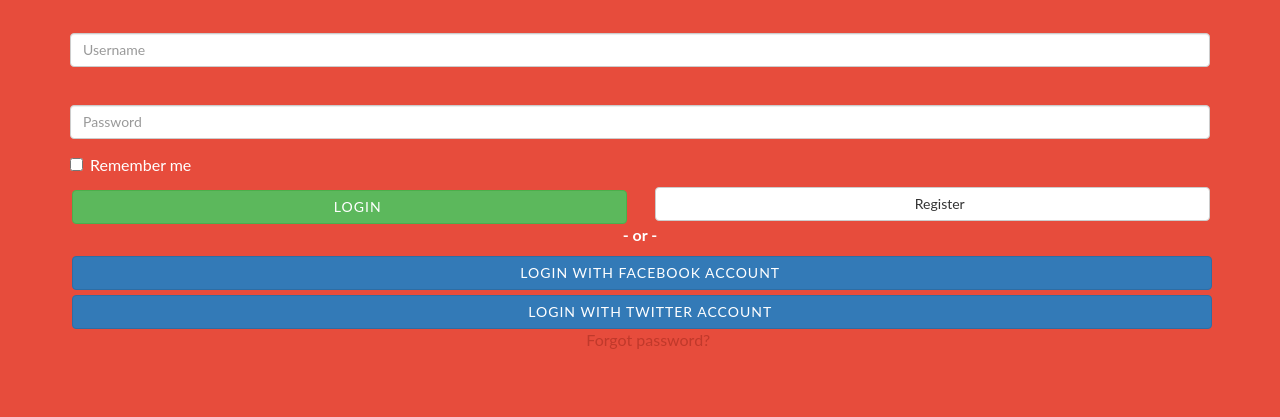
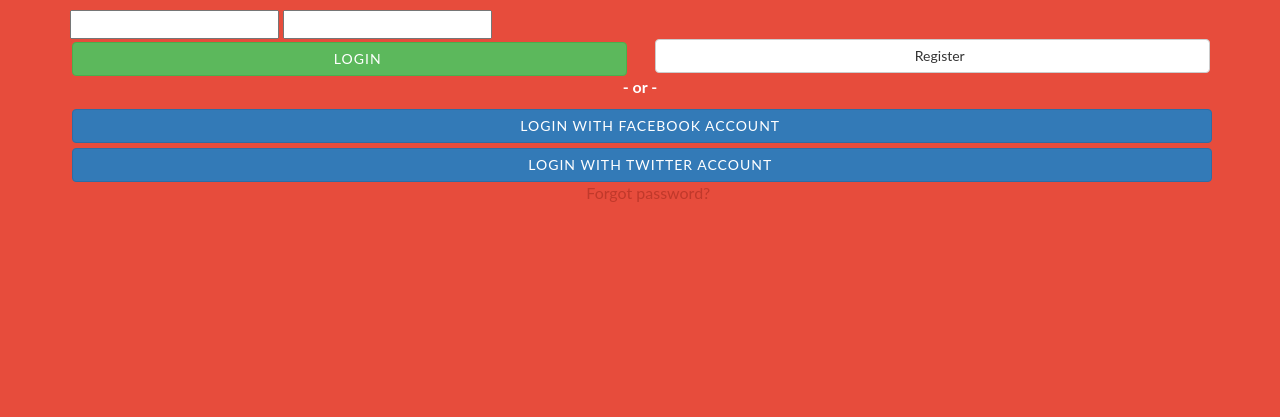
Before and after one commit to PiotrJander/nakranach, a Django app: template app/templates/registration/login.html in a window 1280 px wide. Shown: the part 353-770 px from the top of the page. Run offline with Django 3.2, Linux system fonts and the light colour scheme; the template is opened without the code that fills it, so the values that code supplies are empty, except form fields; tables that the repository leaves empty hold one stand-in row (values such as "Sample post"); form fields are guessed from the names that the template uses; parts of the project's set-up code (start-up, migrations or seed data) failed here and were passed over; some libraries are stand-ins or nearby versions; some web fonts are replaced.

Commit message:
Added login page.

```diff
--- a/app/main/urls.py
+++ b/app/main/urls.py
@@ -4,9 +4,13 @@ from haystack.views import SearchView, search_view_factory
 from haystack.forms import HighlightedModelSearchForm
 
 from .views import *
+from .views.landing import landing
 
 urlpatterns = patterns('',
-    url(r'^$', IndexView.as_view(), name='index'),
+    # url(r'^$', IndexView.as_view(), name='index'),
+    url(r'^$', landing, name='landing'),
+    url(r'^login/$', 'django.contrib.auth.views.login', name='login'),
+    url(r'^logout/$', 'django.contrib.auth.views.logout', name='logout', kwargs={'next_page': '/login/'}),
     url(r'pubs/search/$', search_view_factory(
         form_class=HighlightedModelSearchForm,
         view_class=SearchView,
--- a/app/settings/base.py
+++ b/app/settings/base.py
@@ -123,5 +123,9 @@ HAYSTACK_CONNECTIONS = {
     },
 }
 
+# login
+LOGIN_URL = '/login/'
+LOGIN_REDIRECT_URL = '/'
+
 from .api import *
 from .fb import *
--- a/app/styles/main.less
+++ b/app/styles/main.less
@@ -20,9 +20,9 @@
 // Morris
 @import "../../bower_components/morrisjs/less/morris.core.less";
 
-//// Niftymodals
-//@import (inline) "../../bower_components/niftymodals/css/default.css";
-//@import (inline) "../../bower_components/niftymodals/css/component.css";
+// Niftymodals
+@import (inline) "../../bower_components/niftymodals/css/default.css";
+@import (inline) "../../bower_components/niftymodals/css/component.css";
 
 // Sortable
 @import (inline) "../../bower_components/sortable/css/sortable-theme-bootstrap.css";
--- a/app/templates/base_site.html
+++ b/app/templates/base_site.html
@@ -10,7 +10,7 @@
   <link rel="stylesheet" href="{% static 'css/main.css' %}"/>
 {% endblock %}
 </head>
-<body>
+<body class="{% block lanceng_body_classes %}{% endblock %}">
 {% block content %}{% endblock %}
 
 {# Scripts #}
--- a/app/templates/registration/login.html
+++ b/app/templates/registration/login.html
@@ -1,6 +1,10 @@
 {% extends 'base_site.html' %}
 {% load staticfiles %}
 {% load bootstrap %}
+
+{% block lanceng_body_classes %}
+  tooltips full-content
+{% endblock %}
 
 {% block content %}
 
@@ -15,27 +19,25 @@
         <div class="box-info">
           <h2 class="text-center"><strong>Login</strong> form</h2>
 
-          <form role="form" action="index.html">
-            <div class="form-group login-input">
-              <i class="fa fa-sign-in overlay"></i>
-              <input type="text" class="form-control text-input" placeholder="Username">
-            </div>
-            <div class="form-group login-input">
-              <i class="fa fa-key overlay"></i>
-              <input type="password" class="form-control text-input" placeholder="Password">
-            </div>
-            <div class="checkbox">
-              <label>
-                <input type="checkbox"> Remember me
-              </label>
-            </div>
+          <form role="form" method="post" action="{% url 'main:login' %}">
+{#            <div class="form-group login-input">#}
+{#              <i class="fa fa-sign-in overlay"></i>#}
+{#              <input type="text" class="form-control text-input" placeholder="Username">#}
+{#            </div>#}
+{#            <div class="form-group login-input">#}
+{#              <i class="fa fa-key overlay"></i>#}
+{#              <input type="password" class="form-control text-input" placeholder="Password">#}
+{#            </div>#}
+{#            <div class="checkbox">#}
+{#              <label>#}
+{#                <input type="checkbox"> Remember me#}
+{#              </label>#}
+{#            </div>#}
 
-       {% comment %}
           {% csrf_token %}
 
           {{ form.username|bootstrap }}
           {{ form.password|bootstrap }}
-       {% endcomment %}
 
             <div class="row">
               <div class="col-sm-6">
--- a/app/urls.py
+++ b/app/urls.py
@@ -5,7 +5,6 @@ from django.contrib import admin
 from django.conf import settings
 from django.conf.urls.static import static
 from django.views.generic import TemplateView, DetailView
-from django.contrib import auth
 
 
 from django.views.decorators.csrf import csrf_exempt
@@ -21,9 +20,7 @@ urlpatterns = patterns('',
     (r'^api/', include('app.api.urls')),
 	(r'^admin/', include(admin.site.urls)),
     (r'^fb/', include('app.fb.urls')),
-    url(r'^login/$', auth.views.login, name='login'),
-    url(r'^logout/$', auth.views.logout, name='logout', kwargs={'next_page': '/login/'}),
-    (r'', include('app.main.urls'))
+    (r'', include('app.main.urls', namespace='main'))
 )
 
 if settings.DEBUG:
```
Also changed, not shown: app/main/views/landing.py (added, +7 -0 lines), app/templates/landing.html (added, +16 -0 lines), docs/installation.md (+2 -1 lines).
